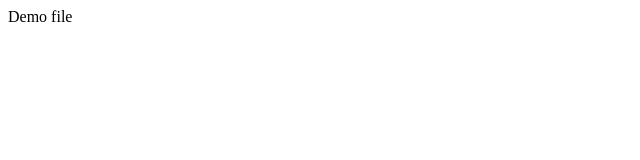
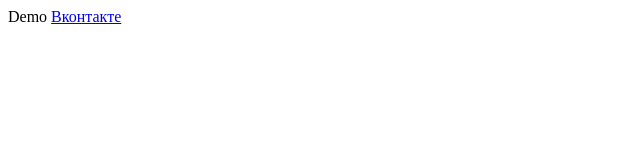
Before and after one commit to pelfegor/demo, a plain HTML site: page index.html in a window 1280 px wide. Shown: the full height of the page, 0-640 px from the left. Drawn offline with Linux system fonts and the light colour scheme.

Commit message:
Link added

```diff
--- a/index.html
+++ b/index.html
@@ -7,6 +7,7 @@
     <title>Document</title>
 </head>
 <body>
-    Demo file
+    Demo
+    <a href="vk.com">Вконтакте</a>
 </body>
 </html>
```
